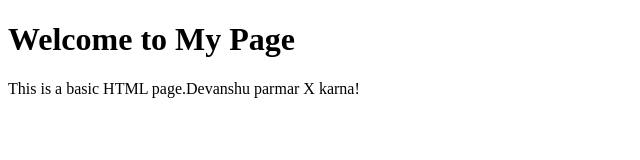
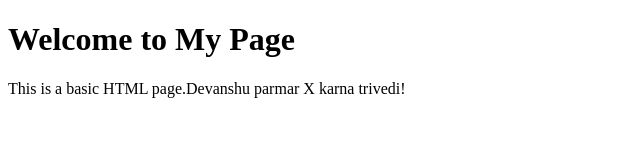
Before and after one commit to DevKrishna009/Jenkins-Testing, a plain HTML site: page index.html in a window 1280 px wide. Shown: the full height of the page, 0-640 px from the left. Drawn offline with Linux system fonts and the light colour scheme.

Commit message:
Update index.html

```diff
--- a/index.html
+++ b/index.html
@@ -5,6 +5,6 @@
 </head>
 <body>
     <h1>Welcome to My Page</h1>
-    <p>This is a basic HTML page.Devanshu parmar X karna!</p>
+    <p>This is a basic HTML page.Devanshu parmar X karna trivedi!</p>
 </body>
 </html>
```
